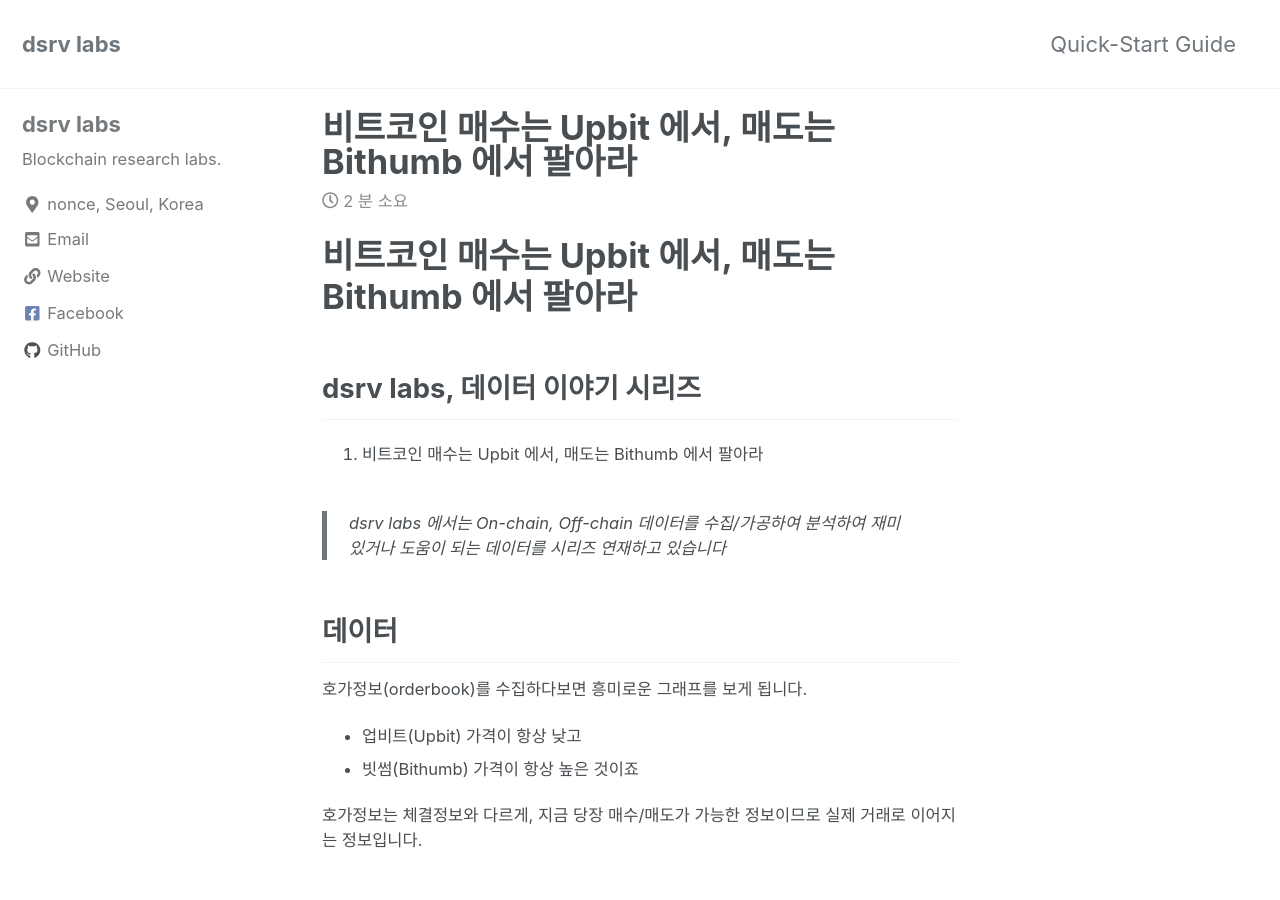
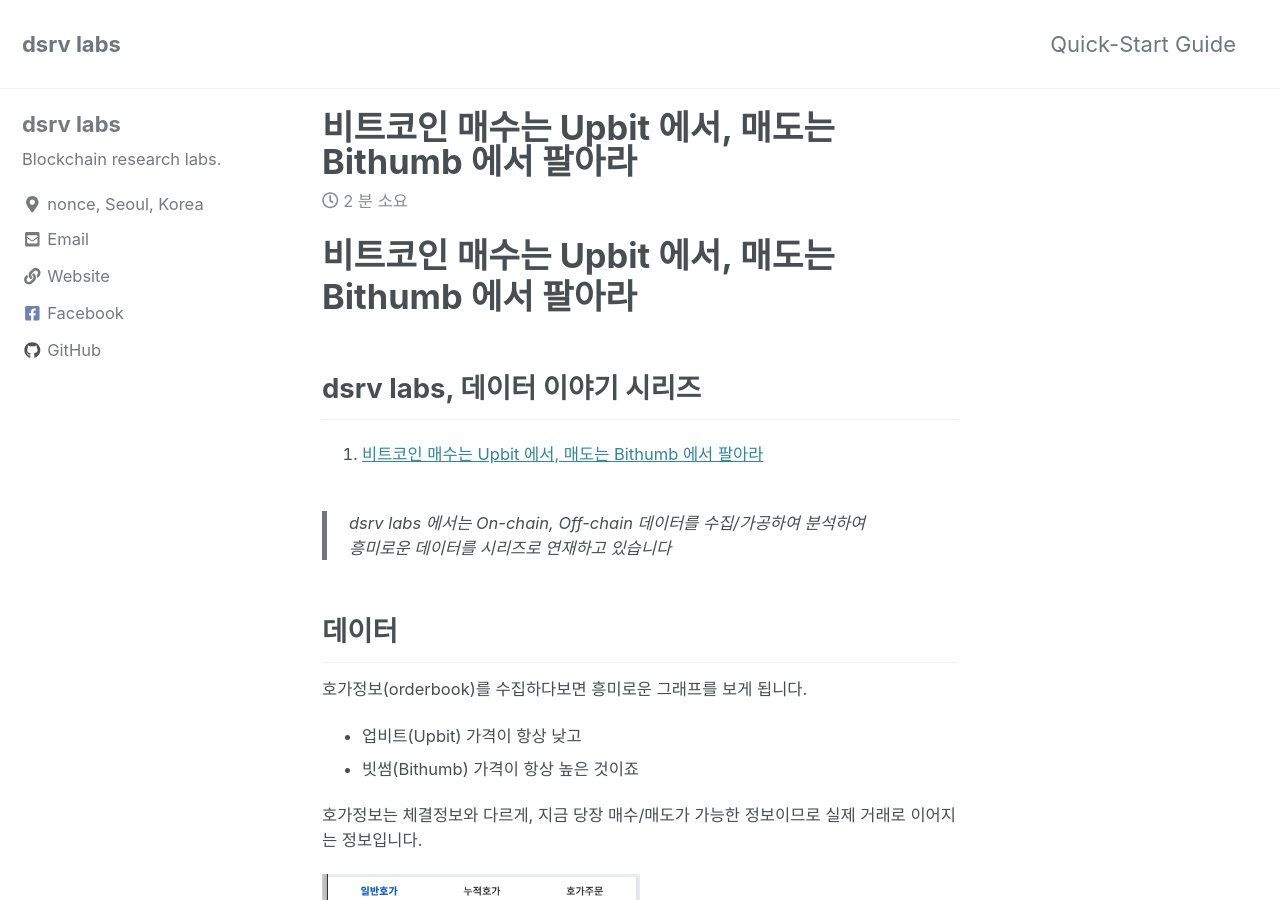
Before and after one commit to dsrvlabs/dsrvlabs.github.io, a Jekyll site: the page built from _posts/2019-08-28-비트코인_호가차이.md, in a window 1280 px wide and 900 px high. Built offline with Jekyll 4.4.1, drawn with Linux system fonts in a browser that asks for light colours; cached includes are drawn as plain includes; nearby versions of some CDN libraries; comment, search, counter and statistics services are not loaded.

Commit message:
Update 2019-08-28-비트코인_호가차이.md

```diff
--- a/_posts/2019-08-28-비트코인_호가차이.md
+++ b/_posts/2019-08-28-비트코인_호가차이.md
@@ -8,10 +8,10 @@
 # 비트코인 매수는 Upbit 에서, 매도는 Bithumb 에서 팔아라
 
 ## dsrv labs, 데이터 이야기 시리즈
-1. 비트코인 매수는 Upbit 에서, 매도는 Bithumb 에서 팔아라
+1. [비트코인 매수는 Upbit 에서, 매도는 Bithumb 에서 팔아라](https://www.dsrvlabs.com/blog/news/%EB%B9%84%ED%8A%B8%EC%BD%94%EC%9D%B8_%ED%98%B8%EA%B0%80%EC%B0%A8%EC%9D%B4/)
 
 > dsrv labs 에서는 On-chain, Off-chain 데이터를 수집/가공하여 분석하여
-> 재미있거나 도움이 되는 데이터를 시리즈 연재하고 있습니다
+> 흥미로운 데이터를 시리즈로 연재하고 있습니다
 
 ## 데이터
 호가정보(orderbook)를 수집하다보면 흥미로운 그래프를 보게 됩니다.
@@ -21,7 +21,7 @@
 호가정보는 체결정보와 다르게, 지금 당장 매수/매도가 가능한 정보이므로 실제 거래로 이어지는 정보입니다.
 
 
-<img src="" width="50%">
+<img src="https://github.com/dsrvlabs/dsrvlabs.github.io/blob/master/_posts_%20attachments/orderbook_upbit.png?raw=true" width="50%">
 
 > 이미지 : 호가정보 화면
 
@@ -29,7 +29,7 @@
 ## 챠트 설명
 업비트와 빗썸의 호가 정보를 그려보면 아래와 같은 챠트를 얻을 수 있습니다.
 
-<img src="" width="100%">
+<img src="https://github.com/dsrvlabs/dsrvlabs.github.io/blob/master/_posts_%20attachments/dsrvlabs_btc_price.png?raw=true" width="100%">
 
 > 이미지 : 업비트와 빗썸의 Bitcoin 가격 차이
 
```
